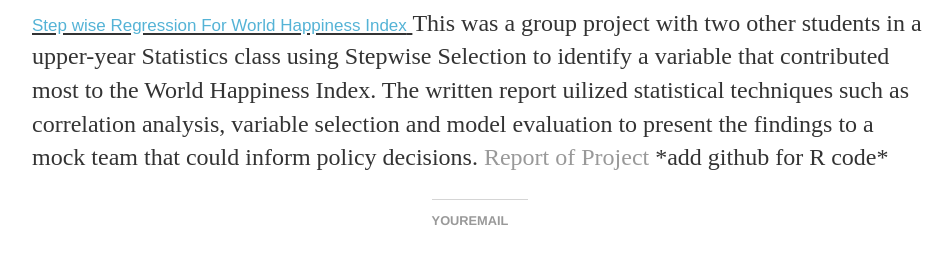
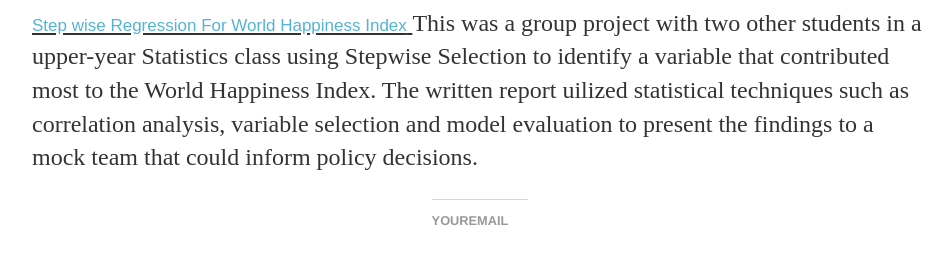
Before and after one commit to jrongtt/jrongtt.github.io, a website: page DSprojects.html in a window 1280 px wide. Shown: the part 664-920 px from the top of the page, without its empty margins (160-1111 px from the left). Drawn offline with Linux system fonts and the light colour scheme.

Commit message:
update
update

```diff
--- a/DSprojects.html
+++ b/DSprojects.html
@@ -45,9 +45,7 @@
             This was a group project with two other students in a upper-year Statistics class using Stepwise Selection to identify a variable that contributed most
             to the World Happiness Index. The written report uilized statistical techniques such as correlation analysis, variable selection and model evaluation to
             present the findings to a mock team that could inform policy decisions.
-            <a href="STAT306_Project.pdf">Report of Project</a>
 
-           *add github for R code*
 
 </p>
 
```
